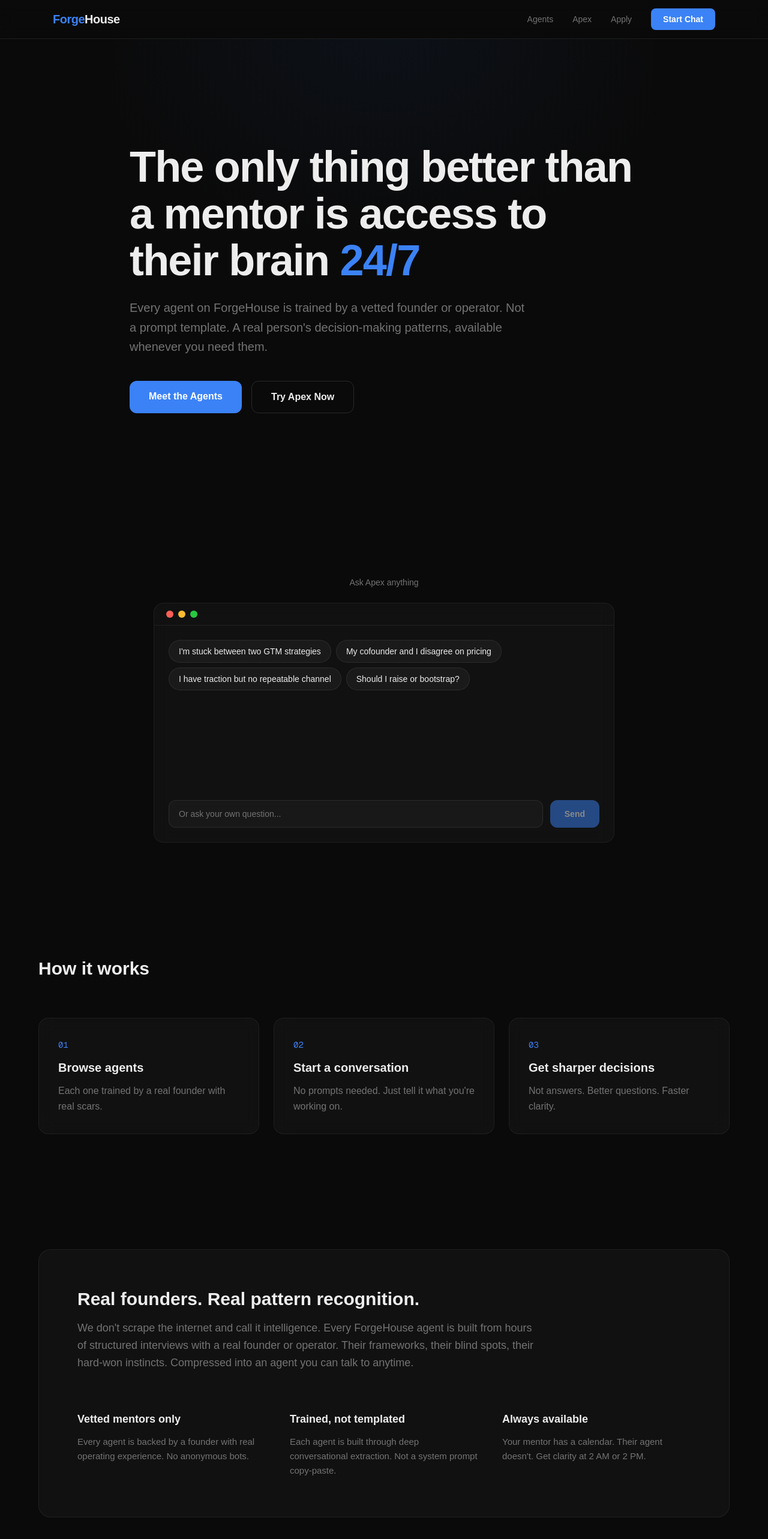
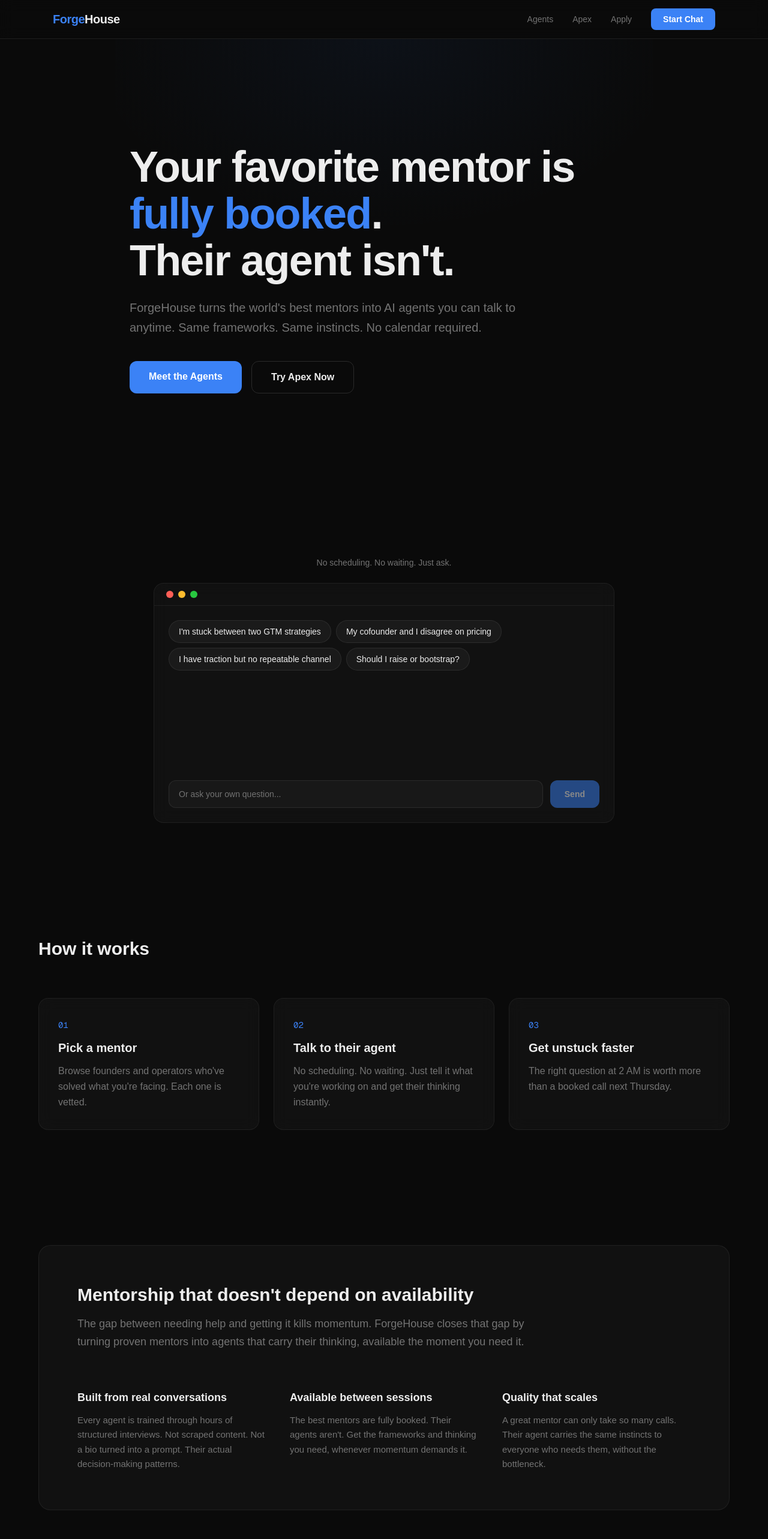
Before and after one commit to Apex-Sudo/forgehouse-site, a Next.js app: page / in a window 1280 px wide. Shown: the top 2566 px of the page at 60% size. Built offline with nearby package versions, Linux system fonts and the light colour scheme.

Commit message:
dual-read copy: consumer surface, platform subtext. availability = the pain

```diff
--- a/src/app/page.tsx
+++ b/src/app/page.tsx
@@ -5,15 +5,15 @@ import AgentCard from "@/components/AgentCard";
 import InlineChat from "@/components/InlineChat";
 
 const steps = [
-  { num: "01", title: "Browse agents", desc: "Each one trained by a real founder with real scars." },
-  { num: "02", title: "Start a conversation", desc: "No prompts needed. Just tell it what you're working on." },
-  { num: "03", title: "Get sharper decisions", desc: "Not answers. Better questions. Faster clarity." },
+  { num: "01", title: "Pick a mentor", desc: "Browse founders and operators who've solved what you're facing. Each one is vetted." },
+  { num: "02", title: "Talk to their agent", desc: "No scheduling. No waiting. Just tell it what you're working on and get their thinking instantly." },
+  { num: "03", title: "Get unstuck faster", desc: "The right question at 2 AM is worth more than a booked call next Thursday." },
 ];
 
 const trustPoints = [
-  { title: "Vetted mentors only", desc: "Every agent is backed by a founder with real operating experience. No anonymous bots." },
-  { title: "Trained, not templated", desc: "Each agent is built through deep conversational extraction. Not a system prompt copy-paste." },
-  { title: "Always available", desc: "Your mentor has a calendar. Their agent doesn't. Get clarity at 2 AM or 2 PM." },
+  { title: "Built from real conversations", desc: "Every agent is trained through hours of structured interviews. Not scraped content. Not a bio turned into a prompt. Their actual decision-making patterns." },
+  { title: "Available between sessions", desc: "The best mentors are fully booked. Their agents aren't. Get the frameworks and thinking you need, whenever momentum demands it." },
+  { title: "Quality that scales", desc: "A great mentor can only take so many calls. Their agent carries the same instincts to everyone who needs them, without the bottleneck." },
 ];
 
 export default function Home() {
@@ -40,16 +40,17 @@ export default function Home() {
 
   return (
     <div className="pt-16">
-      {/* Hero — gradient glow from top */}
+      {/* Hero */}
       <section className="gradient-hero px-6 py-32 md:py-44 max-w-4xl mx-auto">
         <h1 className="text-4xl md:text-6xl lg:text-7xl font-bold tracking-tight leading-[1.08] mb-6">
-          The only thing better than a mentor is access to their brain{" "}
-          <span className="text-amber">24/7</span>
+          Your favorite mentor is{" "}
+          <span className="text-amber">fully booked</span>.
+          <br />
+          Their agent isn&apos;t.
         </h1>
         <p className="text-muted text-lg md:text-xl max-w-2xl mb-10 leading-relaxed">
-          Every agent on ForgeHouse is trained by a vetted founder or operator.
-          Not a prompt template. A real person&apos;s decision-making patterns,
-          available whenever you need them.
+          ForgeHouse turns the world&apos;s best mentors into AI agents you can talk to anytime.
+          Same frameworks. Same instincts. No calendar required.
         </p>
         <div className="flex flex-col sm:flex-row gap-4">
           <Link href="/agents" className="bg-amber text-white px-8 py-3.5 rounded-xl font-semibold hover:bg-amber-dark transition text-center">
@@ -61,15 +62,15 @@ export default function Home() {
         </div>
       </section>
 
-      {/* Inline Chat — contained module */}
+      {/* Inline Chat */}
       <section className="px-6 py-24">
         <div className="max-w-4xl mx-auto">
-          <p className="text-sm text-muted text-center mb-6">Ask Apex anything</p>
+          <p className="text-sm text-muted text-center mb-6">No scheduling. No waiting. Just ask.</p>
           <InlineChat />
         </div>
       </section>
 
-      {/* How it works — glass cards */}
+      {/* How it works */}
       <section className="px-6 py-24">
         <div className="max-w-6xl mx-auto">
           <h2 className="text-2xl md:text-3xl font-bold mb-16">How it works</h2>
@@ -85,15 +86,14 @@ export default function Home() {
         </div>
       </section>
 
-      {/* Human-Vetted Trust Section — blue gradient bg, contained */}
+      {/* Trust Section */}
       <section className="px-6 py-24">
         <div className="max-w-6xl mx-auto section-module gradient-blue">
-          <h2 className="text-2xl md:text-3xl font-bold mb-4">Real founders. Real pattern recognition.</h2>
+          <h2 className="text-2xl md:text-3xl font-bold mb-4">Mentorship that doesn&apos;t depend on availability</h2>
           <p className="text-muted text-lg max-w-3xl mb-16 leading-relaxed">
-            We don&apos;t scrape the internet and call it intelligence. Every ForgeHouse agent
-            is built from hours of structured interviews with a real founder or operator.
-            Their frameworks, their blind spots, their hard-won instincts. Compressed into
-            an agent you can talk to anytime.
+            The gap between needing help and getting it kills momentum.
+            ForgeHouse closes that gap by turning proven mentors into agents
+            that carry their thinking, available the moment you need it.
           </p>
           <div className="grid md:grid-cols-3 gap-10">
             {trustPoints.map((t) => (
@@ -124,15 +124,15 @@ export default function Home() {
         </div>
       </section>
 
-      {/* Mentor Application — glass module */}
+      {/* Mentor Application */}
       <section id="for-mentors" className="px-6 py-24 pb-32">
         <div className="max-w-3xl mx-auto section-module">
           <p className="text-muted/60 text-sm mb-8 tracking-wide uppercase">Applications are reviewed weekly</p>
-          <h2 className="text-2xl md:text-3xl font-bold mb-4">Apply to become a ForgeHouse mentor</h2>
+          <h2 className="text-2xl md:text-3xl font-bold mb-4">Your expertise, available at scale</h2>
           <p className="text-muted text-lg mb-12 leading-relaxed">
-            We work with a small number of vetted founders and operators. If you&apos;ve
-            built something real, led teams through hard problems, or developed frameworks
-            others pay for, we want to hear from you. Not everyone gets in.
+            You already have the frameworks. You already have clients who want more of your time
+            than you can give. We turn your thinking into an agent that extends your reach
+            without diluting your quality. Not everyone gets in.
           </p>
           {mentorSubmitted ? (
             <div className="border border-amber/20 bg-amber/5 p-8 text-center rounded-xl">
@@ -211,8 +211,8 @@ export default function Home() {
       {/* CTA */}
       <section className="px-6 py-24">
         <div className="max-w-4xl mx-auto text-center">
-          <h2 className="text-3xl md:text-4xl font-bold mb-4">Stop asking for answers.<br />Start asking better questions.</h2>
-          <p className="text-muted text-lg mb-8">Apex is ready when you are.</p>
+          <h2 className="text-3xl md:text-4xl font-bold mb-4">Momentum doesn&apos;t wait<br />for office hours.</h2>
+          <p className="text-muted text-lg mb-8">Talk to Apex now. No signup required.</p>
           <Link href="/chat/apex" className="bg-amber text-white px-8 py-3.5 rounded-xl font-semibold hover:bg-amber-dark transition inline-block">
             Talk to Apex
           </Link>
```
